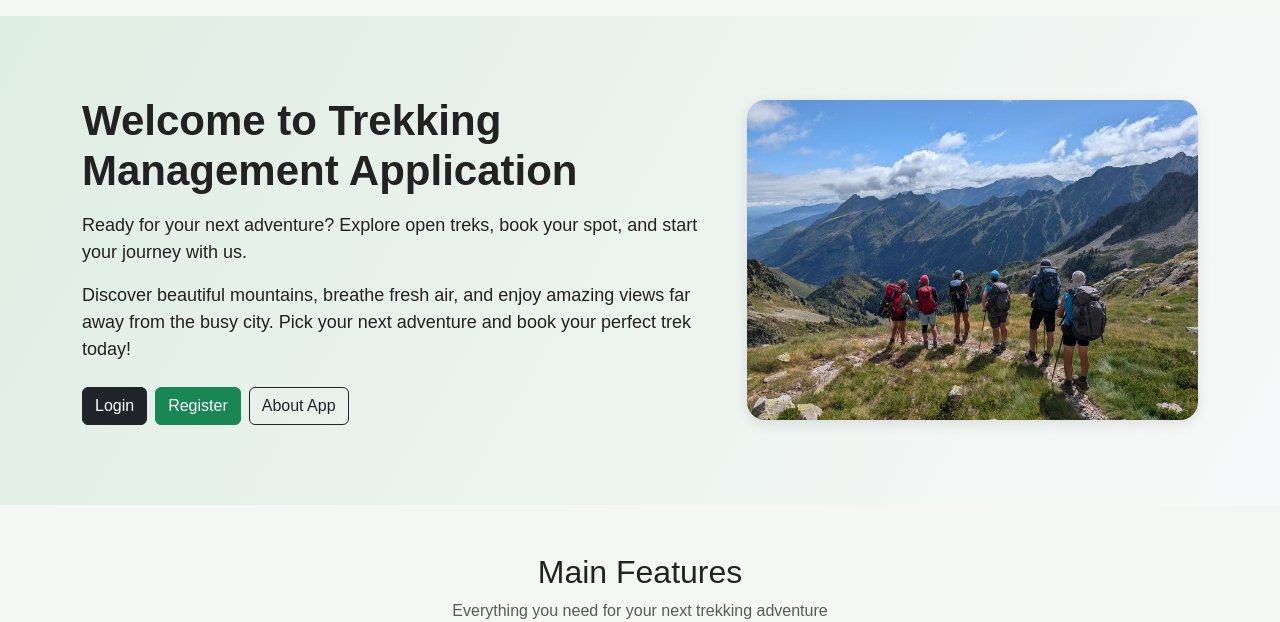
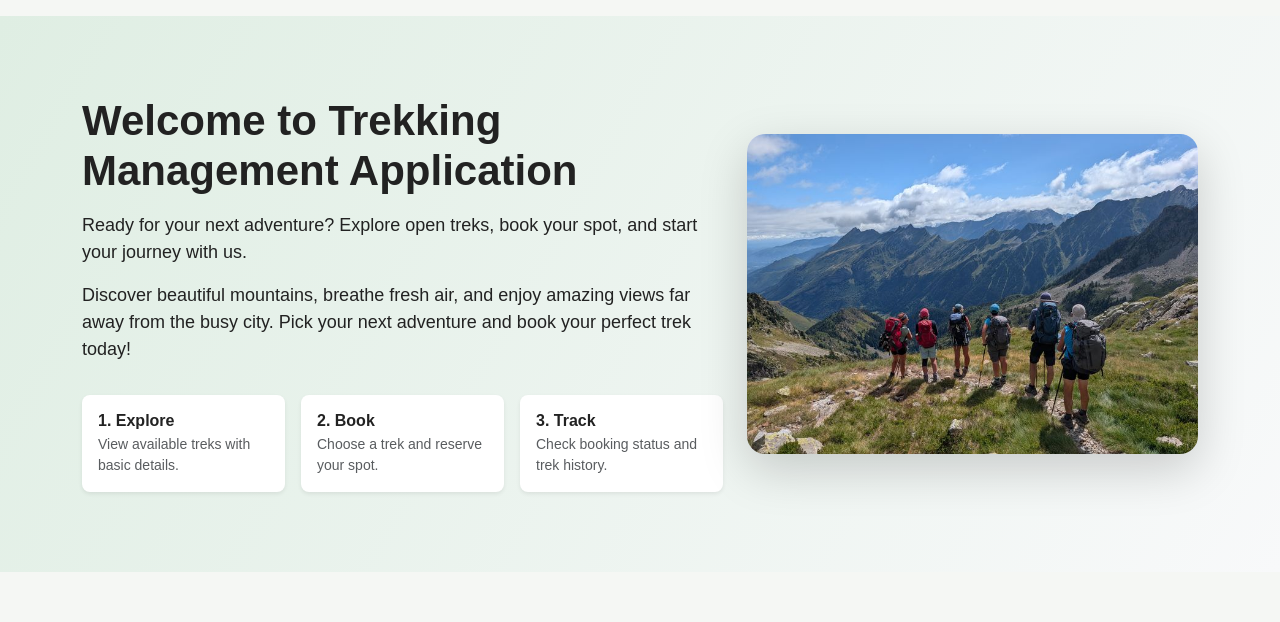
Before and after one commit to richa-chaudharyy/Trekking-Management, a Flask app: page / in a window 1280 px wide. Shown: the part 64-686 px from the top of the page. Run offline with Flask 3, Linux system fonts and the light colour scheme.

Commit message:
small changes in about and home page

```diff
--- a/templates/about.html
+++ b/templates/about.html
@@ -26,7 +26,7 @@
         </div>
 
         <div class="col-lg-5">
-            <div class="about-image-card shadow rounded-4 overflow-hidden">
+            <div class="about-image-card shadow-lg rounded-4 overflow-hidden">
                 <img src="{{ url_for('static', filename='images/about_page.jpg') }}" alt="Trekking view" class="about-card-img">
             </div>
         </div>
--- a/templates/home.html
+++ b/templates/home.html
@@ -17,15 +17,32 @@
                     Pick your next adventure and book your perfect trek today!
                 </p>
 
-                <div class="mt-4 d-flex flex-wrap gap-2">
-                    <a href="{{ url_for('login') }}" class="btn btn-dark">Login</a>
-                    <a href="{{ url_for('register') }}" class="btn btn-success">Register</a>
-                    <a href="{{ url_for('about') }}" class="btn btn-outline-dark">About App</a>
+                <div class="row g-3 mt-3">
+                    <div class="col-sm-4">
+                        <div class="bg-white rounded-3 shadow-sm p-3 h-100 hero-card-text">
+                            <h6 class="fw-bold mb-1">1. Explore</h6>
+                            <p class="small text-muted mb-0">View available treks with basic details.</p>
+                        </div>
+                    </div>
+
+                    <div class="col-sm-4">
+                        <div class="bg-white rounded-3 shadow-sm p-3 h-100  hero-card-text">
+                            <h6 class="fw-bold mb-1">2. Book</h6>
+                            <p class="small text-muted mb-0">Choose a trek and reserve your spot.</p>
+                        </div>
+                    </div>
+
+                    <div class="col-sm-4">
+                        <div class="bg-white rounded-3 shadow-sm p-3 h-100  hero-card-text">
+                            <h6 class="fw-bold mb-1">3. Track</h6>
+                            <p class="small text-muted mb-0">Check booking status and trek history.</p>
+                        </div>
+                    </div>
                 </div>
             </div>
 
             <div class="col-lg-5 mt-4 mt-lg-0">
-                <div class="hero-card">
+                <div class="hero-card shadow-lg">
                     <img  src="{{ url_for('static', filename='images/home_page.jpg') }}" alt="Mountain trekking view" class="hero-card-img">
                 </div>
             </div>
```
